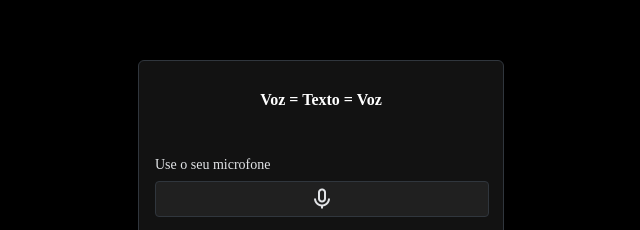
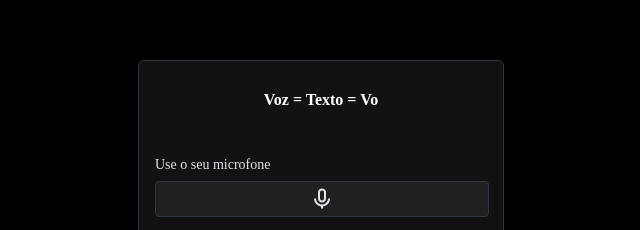
Before and after one commit to stenioeinstein-dev/de-texto-para-voz, a plain HTML site: page index.html in a window 1280 px wide. Shown: the part 118-348 px from the top of the page, 319-959 px from the left. Drawn offline with nearby package versions, Linux system fonts and the light colour scheme.

Commit message:
first commit

```diff
--- a/index.html
+++ b/index.html
@@ -36,7 +36,7 @@
         <div class="content">
 
             <!-- logo  -->
-          <h1 class="content_title">Voz = Texto = Voz</h1>
+          <h1 class="content_title">Voz = Texto = Vo</h1>
 
            <!-- mic  -->
            <div class="input_field">
```
